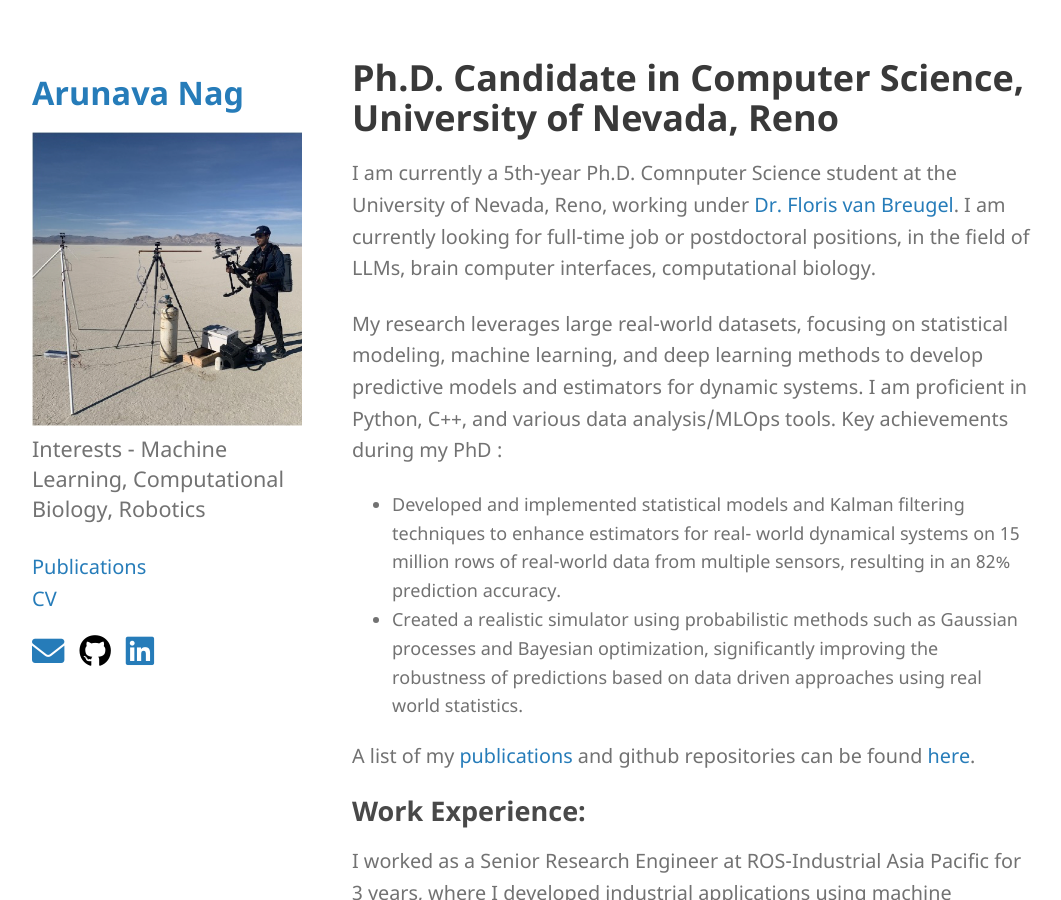
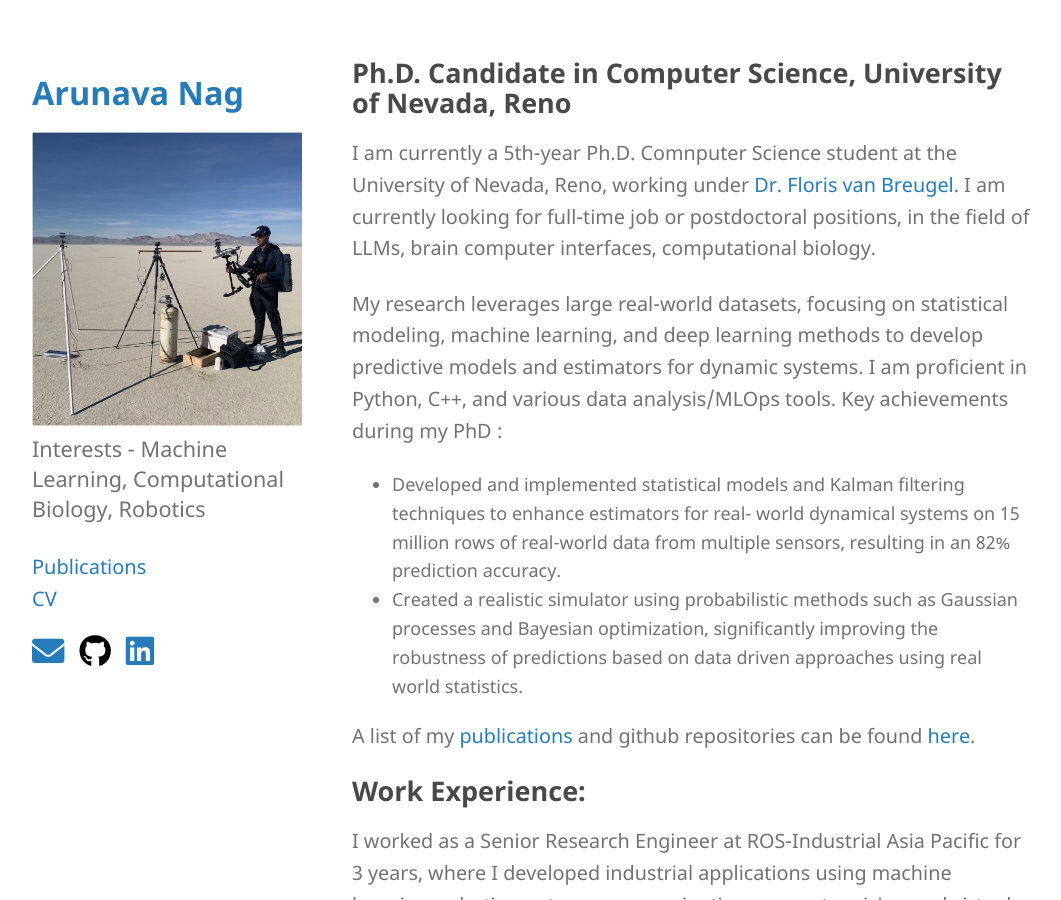
Before and after one commit to arunavanag591/mypage, a Jekyll site: the page built from index.md, in a window 1280 px wide and 900 px high. Shown: the whole window, without its empty margins (108-1169 px from the left). Built offline with Jekyll 4.4.1, drawn with Linux system fonts in a browser that asks for light colours; a style sheet for code colours, icons or effects is not loaded; our own code applies the rules of GitHub Pages for plain Markdown files.

Commit message:
updating css

```diff
--- a/index.md
+++ b/index.md
@@ -1,7 +1,7 @@
 ---
 layout: default
 ---
-## Ph.D. Candidate in Computer Science, University of Nevada, Reno
+### Ph.D. Candidate in Computer Science, University of Nevada, Reno
 
 I am currently a 5th-year Ph.D. Comnputer Science student at the University of Nevada, Reno, working under [Dr. Floris van Breugel](https://www.florisvanbreugel.com/). I am currently looking for full-time job or postdoctoral positions, in the field of LLMs, brain computer interfaces, computational biology.
 
```
